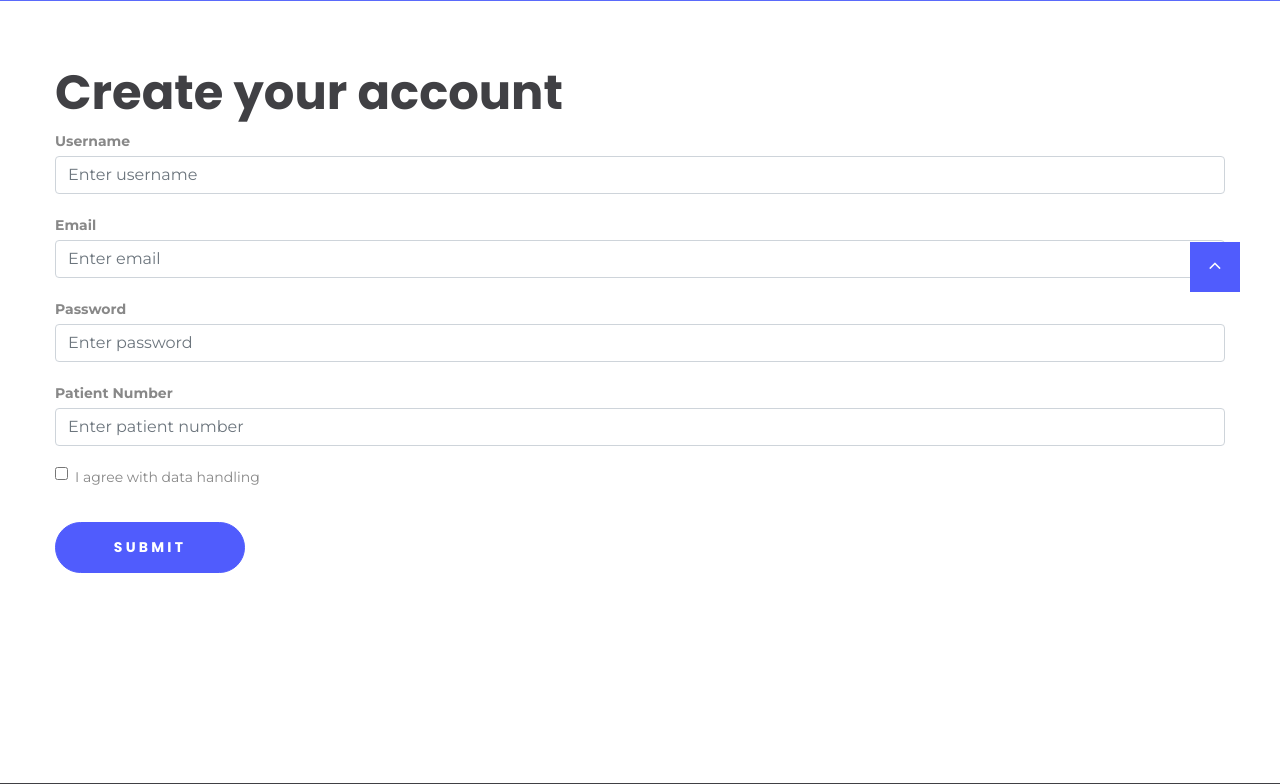
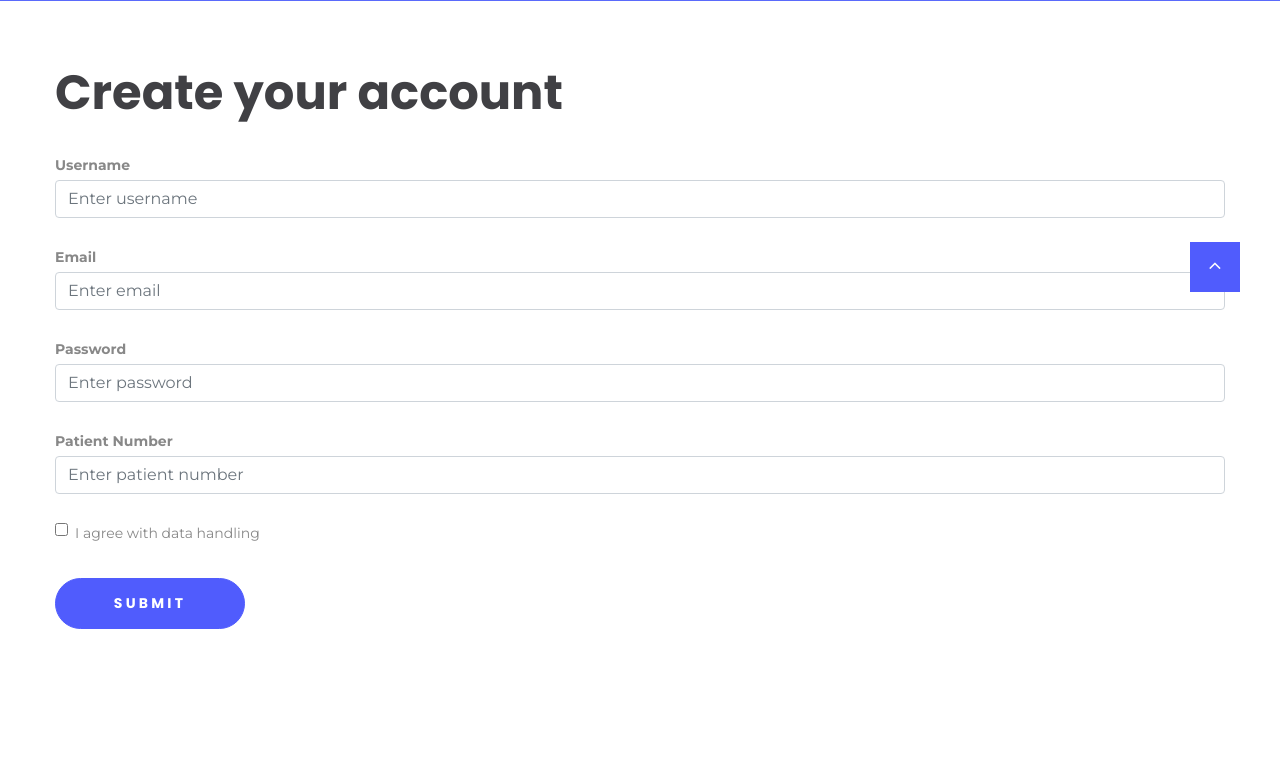
Before and after one commit to joaovsc10/MyCareShoeWebSite, a PHP site: page /mycareshoeapi/sign_up.php in a window 1280 px wide. Shown: the part 568-1352 px from the top of the page. Run offline with PHP 8.4, Linux system fonts and the light colour scheme; data that the repository does not hold is empty.

Commit message:
changes to bootstrap

```diff
--- a/site/settings.php
+++ b/site/settings.php
@@ -66,16 +66,16 @@ if (!isset($_SESSION['profile_id'])) {
   <section class="section custom-section position-relative section-md">
     <div class="container wow fadeInLeft">
       <h2 class="font-weight-bold">Change your personal data</h2>
-      <form id="form" method="post">
+      <form id="form " method="post">
         <div class="form-group mt-4">
           <label for="username"><strong>Username</strong></label>
           <input type="text" class="form-control" id="username" placeholder="Enter username" name="username">
         </div>
-        <div class="form-group">
+        <div class="form-group mt-4">
           <label for="email"><strong>Email</strong></label>
           <input type="email" class="form-control" id="email" placeholder="Enter email" name="email">
         </div>
-        <div class="form-group">
+        <div class="form-group mt-4">
           <label for="pwd"><strong>Password</strong></label>
           <input type="password" class="form-control" id="pwd" placeholder="Enter password" name="pswd">
         </div>
--- a/site/sign_up.php
+++ b/site/sign_up.php
@@ -61,24 +61,24 @@ session_start();
     <div class="container wow fadeInLeft">
       <h2 class="font-weight-bold">Create your account</h2>
       <form id="form" method="post">
-        <div class="form-group">
+        <div class="form-group mt-4">
           <label for="username"><strong>Username</strong></label>
           <input type="text" class="form-control" id="username" placeholder="Enter username" name="username">
         </div>
-        <div class="form-group">
+        <div class="form-group mt-4">
           <label for="email"><strong>Email</strong></label>
           <input type="email" class="form-control" id="email" placeholder="Enter email" name="email">
         </div>
-        <div class="form-group">
+        <div class="form-group mt-4">
           <label for="pwd"><strong>Password</strong></label>
           <input type="password" class="form-control" id="pwd" placeholder="Enter password" name="pswd">
         </div>
 
-        <div class="form-group">
+        <div class="form-group mt-4">
           <label for="patient_number"><strong>Patient Number</strong></label>
           <input type="number" class="form-control" id="patient_number" placeholder="Enter patient number" name="patient_number">
         </div>
-        <div class="form-check">
+        <div class="form-check mt-4">
           <input class="form-check-input" type="checkbox" value="" id="defaultCheck1">
           <label class="form-check-label" for="defaultCheck1">
             I agree with data handling
@@ -111,7 +111,7 @@ session_start();
             patient_number: document.getElementById('patient_number').value,
             email: document.getElementById('email').value,
             username: document.getElementById('username').value,
-            password: '<?php echo sha1($_POST['pswd']); ?>'
+            password: document.getElementById('pwd').value
           },
           dataType: "JSON",
           success: function(data) {
@@ -124,7 +124,8 @@ session_start();
         if (document.getElementById('patient_number').value.length != 9) {
           alert("Your patient number must contain 9 digits!");
         }
-        alert("In order to sign up, you have to agree with data handling!");
+        if (!$('#defaultCheck1').is(":checked"))
+          alert("In order to sign up, you have to agree with data handling!");
       }
     });
   </script>
--- a/site/user_permissions.php
+++ b/site/user_permissions.php
@@ -84,7 +84,7 @@ $profile_id = filter_input(INPUT_POST, 'profile_id', FILTER_SANITIZE_STRING);
       <br />
       <form method="post" id="form" enctype="multipart/form-data">
 
-        <div class="form-group">
+        <div class="form-group mt-4">
           <label for="user_id"><strong>User ID</strong></label>
           <select name="user_id" class="form-control" id="user_id">
             <?php
@@ -94,7 +94,7 @@ $profile_id = filter_input(INPUT_POST, 'profile_id', FILTER_SANITIZE_STRING);
             ?>
           </select>
         </div>
-        <div class="form-group">
+        <div class="form-group mt-4">
           <label for="profile_id"><strong>Profile ID</strong></label>
           <select name="profile_id" class="form-control" id="profile_id">
             <?php
@@ -104,7 +104,7 @@ $profile_id = filter_input(INPUT_POST, 'profile_id', FILTER_SANITIZE_STRING);
             ?>
           </select>
         </div>
-        <div class="form-group">
+        <div class="form-group mt-4">
           <label for="access_status"><strong>Access Status</strong></label>
           <select name="access_status" class="form-control" id="access_status">
 
```
Also changed, not shown: site/change_patient_info.php (+18 -9 lines), site/log_in.php (+4 -6 lines), site/patient_details.php (+8 -8 lines), site/patient_warnings.php (+8 -6 lines).
